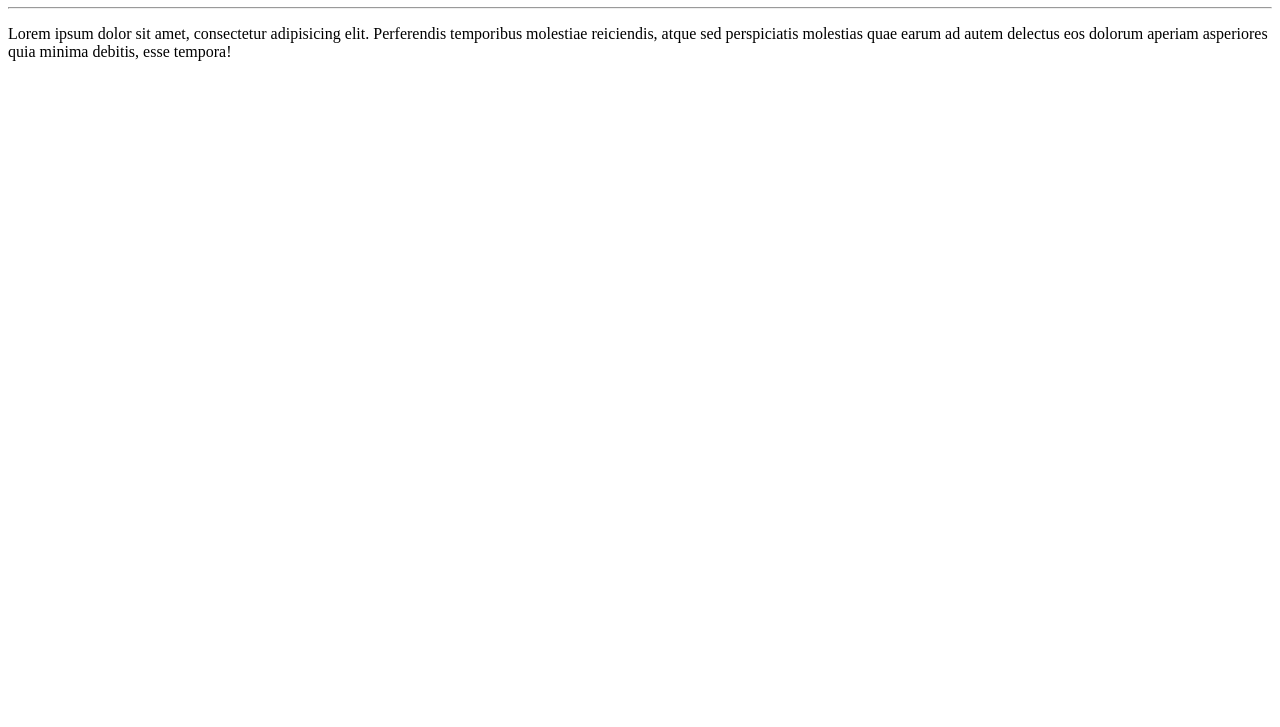
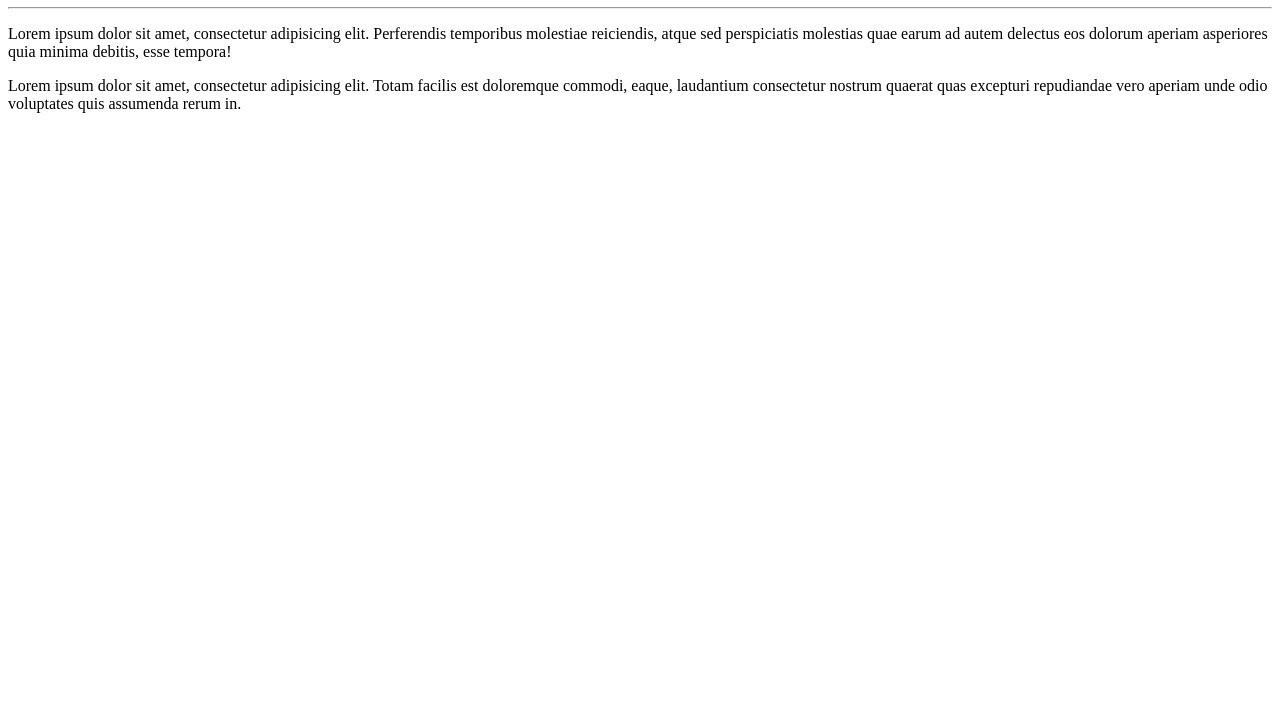
Before and after one commit to Felipe-Venn/ola-mundo, a plain HTML site: page Site exemplo/index.html in a window 1280 px wide. Shown: the part 73-800 px from the top of the page. Drawn offline with Linux system fonts and the light colour scheme.

Commit message:
adicionei um paragrafo

```diff
--- a/Site exemplo/index.html
+++ b/Site exemplo/index.html
@@ -10,5 +10,6 @@
     <h1>Olá, mundo!</h1>
     <hr>
     <p>Lorem ipsum dolor sit amet, consectetur adipisicing elit. Perferendis temporibus molestiae reiciendis, atque sed perspiciatis molestias quae earum ad autem delectus eos dolorum aperiam asperiores quia minima debitis, esse tempora!</p>
+    <p>Lorem ipsum dolor sit amet, consectetur adipisicing elit. Totam facilis est doloremque commodi, eaque, laudantium consectetur nostrum quaerat quas excepturi repudiandae vero aperiam unde odio voluptates quis assumenda rerum in.</p>
 </body>
 </html>
```
